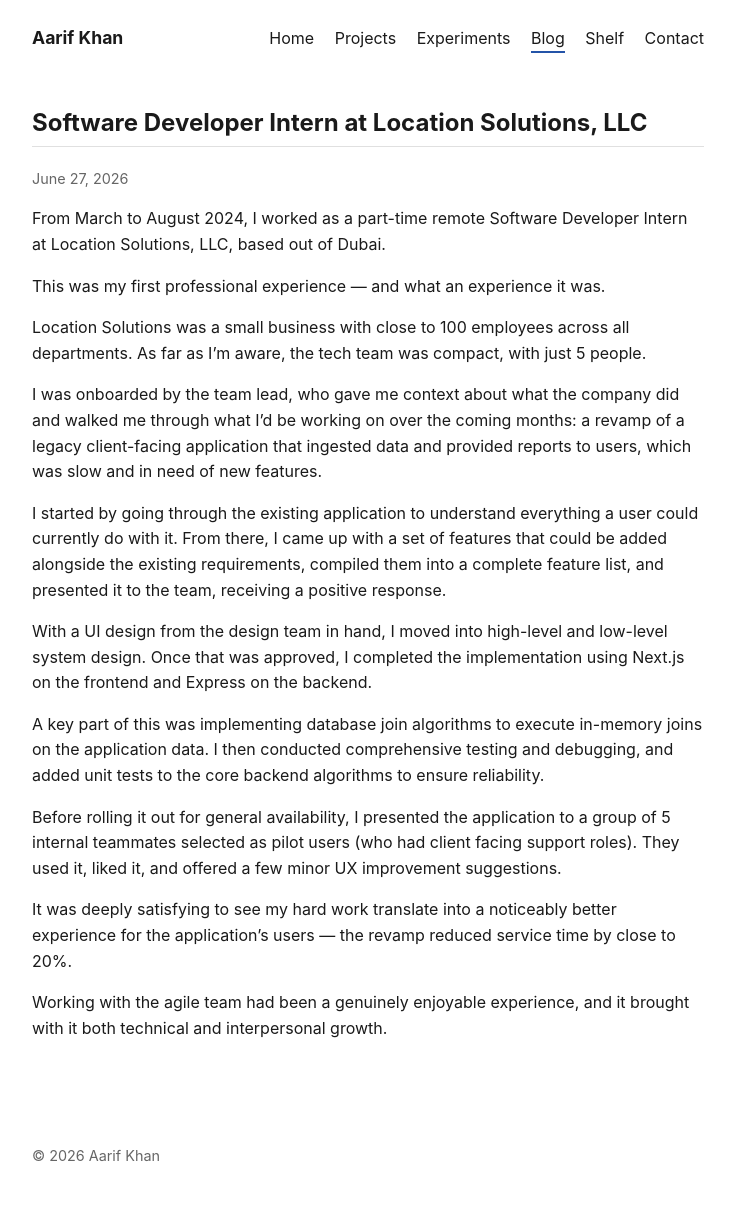
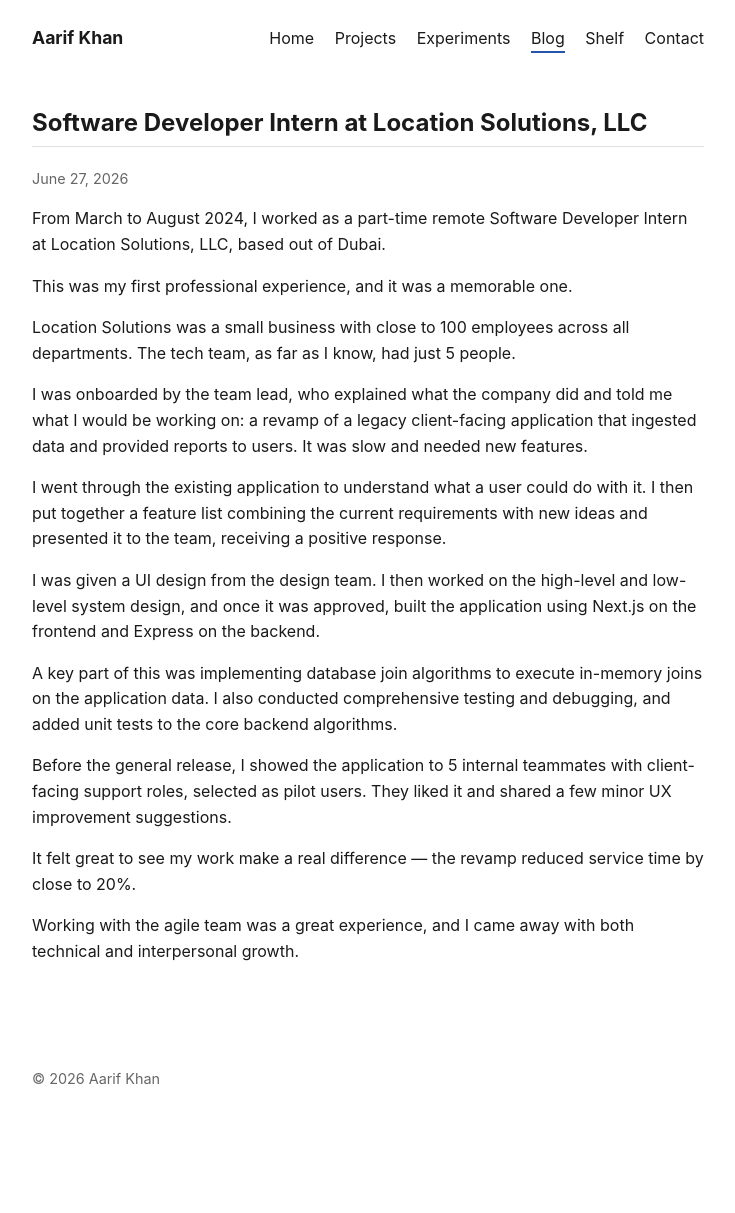
Before and after one commit to aarifkhan7/aarifkhan7.github.io, a Jekyll site: the page built from _posts/2026-06-27-location-solutions.md, in a window 1280 px wide. Shown: the whole page, without its empty margins (272-1007 px from the left). Built offline with Jekyll 4.4.1, drawn with Linux system fonts in a browser that asks for light colours; after the commit the page ends 1136 px from its top, so only the background shows below that.

Commit message:
LS Experience Use Simpler English

```diff
--- a/_posts/2026-06-27-location-solutions.md
+++ b/_posts/2026-06-27-location-solutions.md
@@ -5,36 +5,33 @@ title: Software Developer Intern at Location Solutions, LLC
 From March to August 2024, I worked as a part-time remote Software Developer Intern
 at Location Solutions, LLC, based out of Dubai.
 
-This was my first professional experience — and what an experience it was.
+This was my first professional experience, and it was a memorable one.
 
 Location Solutions was a small business with close to 100 employees across all
-departments. As far as I'm aware, the tech team was compact, with just 5 people.
+departments. The tech team, as far as I know, had just 5 people.
 
-I was onboarded by the team lead, who gave me context about what the company did
-and walked me through what I'd be working on over the coming months: a revamp of a
-legacy client-facing application that ingested data and provided reports to users,
-which was slow and in need of new features.
+I was onboarded by the team lead, who explained what the company did and told me
+what I would be working on: a revamp of a legacy client-facing application that
+ingested data and provided reports to users. It was slow and needed new features.
 
-I started by going through the existing application to understand everything a user
-could currently do with it. From there, I came up with a set of features that could
-be added alongside the existing requirements, compiled them into a complete feature
-list, and presented it to the team, receiving a positive response.
+I went through the existing application to understand what a user could do with it.
+I then put together a feature list combining the current requirements with new ideas
+and presented it to the team, receiving a positive response.
 
-With a UI design from the design team in hand, I moved into high-level and low-level
-system design. Once that was approved, I completed the implementation using Next.js
-on the frontend and Express on the backend.
+I was given a UI design from the design team. I then worked on the high-level and
+low-level system design, and once it was approved, built the application using
+Next.js on the frontend and Express on the backend.
 
 A key part of this was implementing database join algorithms to execute in-memory
-joins on the application data. I then conducted comprehensive testing and debugging,
-and added unit tests to the core backend algorithms to ensure reliability.
+joins on the application data. I also conducted comprehensive testing and debugging,
+and added unit tests to the core backend algorithms.
 
-Before rolling it out for general availability, I presented the application to a
-group of 5 internal teammates selected as pilot users (who had client facing support roles). They used it, liked it, and
-offered a few minor UX improvement suggestions.
+Before the general release, I showed the application to 5 internal teammates with
+client-facing support roles, selected as pilot users. They liked it and shared a
+few minor UX improvement suggestions.
 
-It was deeply satisfying to see my hard work translate into a noticeably better
-experience for the application's users — the revamp reduced service time by close
-to 20%.
+It felt great to see my work make a real difference — the revamp reduced service
+time by close to 20%.
 
-Working with the agile team had been a genuinely enjoyable experience, and it
-brought with it both technical and interpersonal growth.
+Working with the agile team was a great experience, and I came away with both
+technical and interpersonal growth.
```
